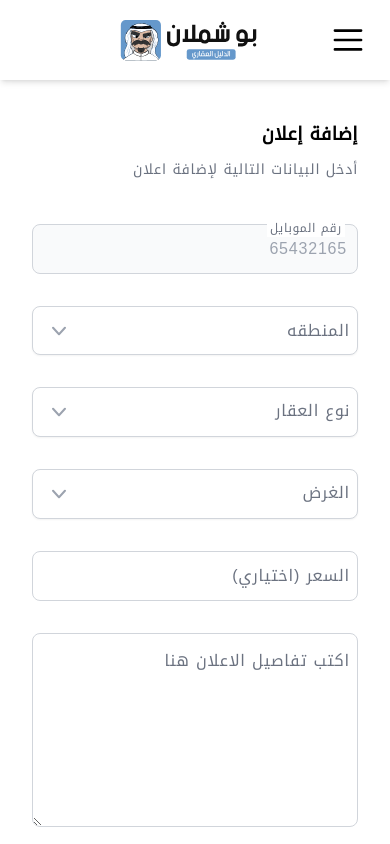
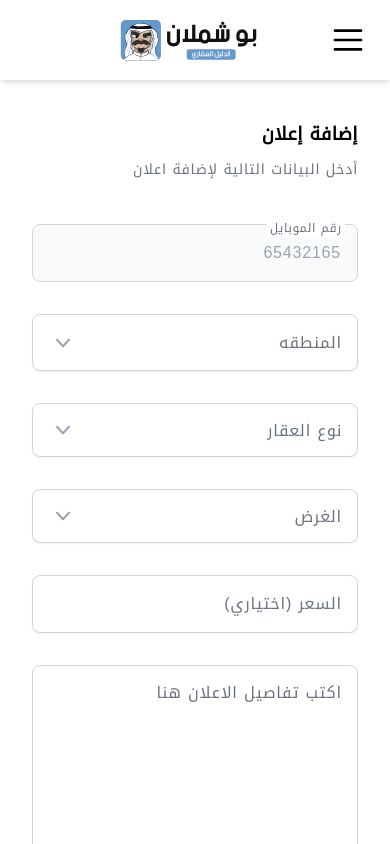
Before and after one commit to samiur-r/square-feet, a Next.js app: page /post/create in a window 390 px wide. Shown: the top 844 px of the page. Built offline with nearby package versions, Linux system fonts and the light colour scheme; a web font is replaced by a local one.

Commit message:
fix: input style fixes

```diff
--- a/src/components/AutoComplete.tsx
+++ b/src/components/AutoComplete.tsx
@@ -59,7 +59,7 @@ const AutoComplete: React.FC<AutoCompleteProps> = ({
                   isHomePage
                     ? 'bg-gray-50 rounded-full md:rounded-lg'
                     : 'bg-white rounded-lg'
-                } flex py-2 md:py-2.5 px-3 gap-2 items-center border border-gray-300 shadow-sm w-full h-full cursor-default overflow-hidden text-left outline-none`}
+                } flex py-3 px-4 gap-2 items-center border border-gray-300 shadow-sm w-full h-full cursor-default overflow-hidden text-left outline-none`}
               >
                 {isHomePage && (
                   <div className="flex items-center">
@@ -96,7 +96,7 @@ const AutoComplete: React.FC<AutoCompleteProps> = ({
                   {!isHomePage && (
                     <label
                       htmlFor="location"
-                      className="absolute cursor-text text-md text-gray-500 duration-300 transform -translate-y-4 scale-75 top-2 z-10 bg-white px-1 peer-focus:text-blue-600 peer-placeholder-shown:scale-100 peer-placeholder-shown:-translate-y-1/2 peer-placeholder-shown:top-1/2 peer-focus:top-2 peer-focus:scale-75 peer-focus:-translate-y-4 right-1"
+                      className="absolute cursor-text text-gray-500 duration-300 transform -translate-y-5 scale-75 top-2 z-10 bg-white px-1 peer-placeholder-shown:px-0 peer-focus:px-1 mx-0 peer-focus:mx-0 peer-placeholder-shown:mx-4 peer-focus:text-primary peer-placeholder-shown:scale-100 peer-placeholder-shown:-translate-y-1/2 peer-placeholder-shown:top-1/2 peer-focus:top-2 peer-focus:scale-75 peer-focus:-translate-y-5 right-1 peer-focus:right-1 peer-placeholder-shown:right-0"
                     >
                       المنطقه
                     </label>
--- a/src/components/ListBox.tsx
+++ b/src/components/ListBox.tsx
@@ -32,9 +32,11 @@ const List: React.FC<ListProps> = ({
         <div className="relative dir-rtl">
           {isFloatingLabel && (
             <span
-              className={`${(open || selected) && '-top-2 mx-4 text-sm'} ${
+              className={`${(open || selected) && '-top-2.5 mx-3 text-xs px-1'}
+							${open ? 'text-primary' : 'text-gray-500'}
+							${
                 bgGray ? 'bg-gray-50' : 'bg-white'
-              } text-base pointer-events-none transition-all duration-300 text-gray-500 absolute z-10 mx-2 top-3`}
+              } pointer-events-none transition-all duration-300 absolute z-10 mx-4 top-4`}
             >
               {placeholder}
             </span>
@@ -45,7 +47,7 @@ const List: React.FC<ListProps> = ({
               bgGray
                 ? 'bg-gray-50 rounded-full md:rounded-lg'
                 : 'bg-white rounded-lg'
-            } flex justify-between items-center py-2.5 md:py-3 px-3 relative w-full cursor-text border border-gray-300 shadow-sm focus:border-primary focus:outline-none text-base text-gray-500`}
+            } flex justify-between items-center py-3 md:py-3.5 px-4 relative w-full cursor-text border border-gray-300 shadow-sm focus:border-primary focus:outline-none text-base text-gray-500`}
           >
             <span className="flex gap-3 items-center w-full">
               <span className={`${!showFilterIcon && 'hidden'}`}>
--- a/src/components/SearchBox/index.tsx
+++ b/src/components/SearchBox/index.tsx
@@ -1010,7 +1010,7 @@ const SearchBox = () => {
                 purposeItem.id === purpose.id && 'bg-primary text-white'
               } ${
                 index === 0 ? 'rounded-l-full' : index === 2 && 'rounded-r-full'
-              } flex justify-center items-center px-3 py-2 text-lg border-r`}
+              } flex justify-center items-center px-3 py-3 text-lg border-r`}
               onClick={() =>
                 setPurpose({ id: purposeItem.id, title: purposeItem.title })
               }
--- a/src/pages/password/reset/index.tsx
+++ b/src/pages/password/reset/index.tsx
@@ -16,12 +16,12 @@ const PasswordReset: NextPage = () => {
             type="number"
             name="phone"
             id="phone"
-            className="block px-3 py-4 md:py-5 w-full text-base text-gray-900 bg-transparent rounded-lg border border-gray-300 appearance-none focus:outline-none focus:ring-0 focus:border-blue-600 peer"
+            className="block p-4 md:py-5 w-full text-gray-900 bg-transparent rounded-lg shadow-sm border border-gray-300 appearance-none focus:outline-none focus:ring-0 focus:border-primary peer"
             placeholder=" "
           />
           <label
             htmlFor="phone"
-            className="absolute text-md text-gray-500 duration-300 transform -translate-y-4 scale-75 top-2 z-10 origin-[0] bg-white px-2 peer-focus:px-2 peer-focus:text-blue-600 peer-placeholder-shown:scale-100 peer-placeholder-shown:-translate-y-1/2 peer-placeholder-shown:top-1/2 peer-focus:top-2 peer-focus:scale-75 peer-focus:-translate-y-4 right-1"
+            className="absolute text-md text-gray-500 duration-300 transform -translate-y-5 scale-75 top-2 z-10 bg-white px-1 peer-placeholder-shown:px-0 peer-focus:px-1 mx-0 peer-focus:mx-0 peer-placeholder-shown:mx-4 peer-focus:text-primary peer-placeholder-shown:scale-100 peer-placeholder-shown:-translate-y-1/2 peer-placeholder-shown:top-1/2 peer-focus:top-2 peer-focus:scale-75 peer-focus:-translate-y-5 right-0"
           >
             رقم الموبايل
           </label>
--- a/src/pages/post/create.tsx
+++ b/src/pages/post/create.tsx
@@ -980,14 +980,14 @@ const CreatePost: NextPage = () => {
             type="number"
             name="phone"
             id="phone"
-            className="block bg-gray-50 px-2.5 py-3 md:py-3.5 w-full text-base text-gray-400 rounded-lg border border-gray-300 appearance-none focus:outline-none focus:ring-0 focus:border-blue-600 peer"
+            className="block bg-gray-50 p-4 w-full text-gray-400 rounded-lg border border-gray-300 appearance-none focus:outline-none focus:ring-0 focus:border-primary peer"
             placeholder=""
             value="65432165"
             disabled
           />
           <label
             htmlFor="phone"
-            className="absolute cursor-text text-md text-gray-500 duration-300 top-2 transform -translate-y-4 scale-75 z-10 bg-white px-1 peer-focus:text-blue-600 peer-placeholder-shown:scale-100 peer-placeholder-shown:-translate-y-1/2 peer-placeholder-shown:top-1/2 peer-focus:top-2 peer-focus:scale-75 peer-focus:-translate-y-4 right-0"
+            className="absolute cursor-text text-md text-gray-500 duration-300 top-2 transform -translate-y-4 scale-75 z-10 bg-white px-1 peer-focus:text-primary peer-placeholder-shown:scale-100 peer-placeholder-shown:-translate-y-1/2 peer-placeholder-shown:top-1/2 peer-focus:top-2 peer-focus:scale-75 peer-focus:-translate-y-4 right-0"
           >
             رقم الموبايل{' '}
           </label>
@@ -1016,12 +1016,12 @@ const CreatePost: NextPage = () => {
             type="number"
             name="price"
             id="price"
-            className="block px-2.5 py-3 md:py-3.5 w-full text-base text-gray-900 bg-transparent rounded-lg border border-gray-300 appearance-none focus:outline-none focus:ring-0 focus:border-blue-600 peer"
+            className="block p-4 shadow-sm w-full text-gray-900 bg-transparent rounded-lg border border-gray-300 appearance-none focus:outline-none focus:ring-0 focus:border-primary peer"
             placeholder=" "
           />
           <label
             htmlFor="price"
-            className="absolute cursor-text text-md text-gray-500 duration-300 transform -translate-y-4 scale-75 top-2 z-10 bg-white px-1 peer-focus:text-blue-600 peer-placeholder-shown:scale-100 peer-placeholder-shown:-translate-y-1/2 peer-placeholder-shown:top-1/2 peer-focus:top-2 peer-focus:scale-75 peer-focus:-translate-y-4 right-1 peer-focus:-right-1"
+            className="absolute cursor-text text-md text-gray-500 duration-300 transform -translate-y-5 scale-75 top-2 z-10 bg-white px-1 peer-placeholder-shown:px-0 peer-focus:px-1 mx-0 peer-focus:mx-0 peer-placeholder-shown:mx-4 peer-focus:text-primary peer-placeholder-shown:scale-100 peer-placeholder-shown:-translate-y-1/2 peer-placeholder-shown:top-1/2 peer-focus:top-2 peer-focus:scale-75 peer-focus:-translate-y-5 -right-1 peer-focus:-right-1 peer-placeholder-shown:right-0"
           >
             السعر (اختياري)
           </label>
@@ -1030,12 +1030,12 @@ const CreatePost: NextPage = () => {
           <textarea
             name="description"
             rows={7}
-            className="block px-2.5 py-3 w-full text-base text-gray-900 bg-transparent rounded-lg border border-gray-300 appearance-none focus:outline-none focus:ring-0 focus:border-blue-600 peer"
+            className="block p-4 w-full text-base text-gray-900 bg-transparent rounded-lg border border-gray-300 appearance-none focus:outline-none focus:ring-0 focus:border-primary peer"
             placeholder=" "
           />
           <label
             htmlFor="description"
-            className="absolute pointer-events-none cursor-text text-md text-gray-500 duration-300 transform -translate-y-4 scale-75 z-10 bg-white px-1 peer-focus:text-blue-600 peer-placeholder-shown:scale-100 peer-placeholder-shown:top-8 peer-focus:top-2 peer-focus:scale-75 peer-focus:-translate-y-4 right-1 peer-focus:-right-3"
+            className="absolute pointer-events-none cursor-text text-md text-gray-500 duration-300 transform -translate-y-4 scale-75 z-10 bg-white px-1 peer-placeholder-shown:px-0 peer-focus:px-1 mx-0 peer-focus:mx-0 peer-placeholder-shown:mx-4 peer-focus:text-primary peer-placeholder-shown:scale-100 peer-placeholder-shown:top-8 peer-focus:top-2 peer-focus:scale-75 peer-focus:-translate-y-5 right-0 peer-focus:-right-3"
           >
             اكتب تفاصيل الاعلان هنا{' '}
           </label>
```
Also changed, not shown: src/components/Auth/Form.tsx (+4 -4 lines).
